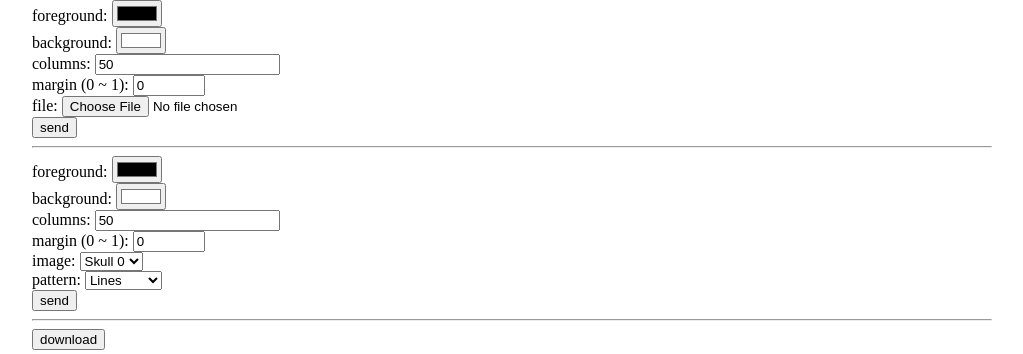
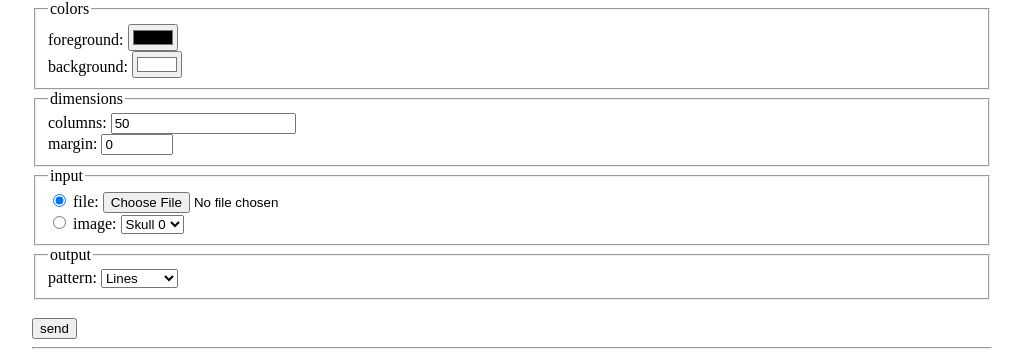
Before and after one commit to felipeog/image-to-pattern, a website built with Vite: page index.html in a window 1280 px wide. Shown: the top 354 px of the page, without its empty margins (128-1151 px from the left). Built offline with nearby package versions, Linux system fonts and the light colour scheme.

Commit message:
unify form

```diff
--- a/index.html
+++ b/index.html
@@ -12,30 +12,31 @@
   </head>
 
   <body>
-    <form id="file-form">
+    <form id="form">
+      <fieldset>
+        <legend>colors</legend>
+
         <label>
           foreground:
           <input type="color" name="foreground" value="#000000" />
         </label>
-
         <br />
-
         <label>
           background:
           <input type="color" name="background" value="#ffffff" />
         </label>
+      </fieldset>
 
-      <br />
+      <fieldset>
+        <legend>dimensions</legend>
 
         <label>
           columns:
           <input type="number" name="columns" value="50" />
         </label>
-
         <br />
-
         <label>
-        margin (0 ~ 1):
+          margin:
           <input
             type="number"
             name="margin"
@@ -45,71 +46,34 @@
             step="0.02"
           />
         </label>
+      </fieldset>
 
-      <br />
+      <fieldset>
+        <legend>input</legend>
 
+        <input type="radio" name="input" value="file" checked />
         <label>
           file:
           <input type="file" name="upload" accept="image/*" />
         </label>
-
         <br />
-
-      <input type="submit" value="send" />
-    </form>
-
-    <hr />
-
-    <form id="image-form">
-      <label>
-        foreground:
-        <input type="color" name="foreground" value="#000000" />
-      </label>
-
-      <br />
-
-      <label>
-        background:
-        <input type="color" name="background" value="#ffffff" />
-      </label>
-
-      <br />
-
-      <label>
-        columns:
-        <input type="number" name="columns" value="50" />
-      </label>
-
-      <br />
-
-      <label>
-        margin (0 ~ 1):
-        <input
-          type="number"
-          name="margin"
-          value="0"
-          min="0"
-          max="1"
-          step="0.02"
-        />
-      </label>
-
-      <br />
-
+        <input type="radio" name="input" value="image" />
         <label>
           image:
           <select name="image" id="image-select"></select>
         </label>
+      </fieldset>
 
-      <br />
+      <fieldset>
+        <legend>output</legend>
 
         <label>
           pattern:
           <select name="pattern" id="pattern-select"></select>
         </label>
+      </fieldset>
 
       <br />
-
       <input type="submit" value="send" />
     </form>
 
--- a/src/main.ts
+++ b/src/main.ts
@@ -5,7 +5,7 @@
 // =============================================================================
 
 /*
-unify shared form inputs
+improve layout
 */
 
 // =============================================================================
@@ -30,8 +30,7 @@ const patternOptions = [
 const img = new Image();
 const canvas = new OffscreenCanvas(0, 0);
 const context = canvas.getContext("2d", { willReadFrequently: true });
-const fileForm = $("#file-form") as HTMLFormElement;
-const imageForm = $("#image-form") as HTMLFormElement;
+const form = $("#form") as HTMLFormElement;
 const inputImage = $("#input") as HTMLImageElement;
 const outputSvg = $("#output") as SVGSVGElement;
 const downloadButton = $("#download-button") as HTMLButtonElement;
@@ -41,8 +40,7 @@ const downloadButton = $("#download-button") as HTMLButtonElement;
 // =============================================================================
 
 window.addEventListener("load", handleWindowLoad);
-fileForm.addEventListener("submit", handleFormSubmit);
-imageForm.addEventListener("submit", handleFormSubmit);
+form.addEventListener("submit", handleFormSubmit);
 downloadButton.addEventListener("click", handleDownloadButtonClick);
 
 // =============================================================================
@@ -79,8 +77,8 @@ function handleFormSubmit(event: SubmitEvent) {
   if (!context) return;
 
   const formElement = event.target as HTMLFormElement;
-  const formId = formElement.getAttribute("id");
   const formData = new FormData(formElement);
+  const input = String(formData.get("input"));
   const columns = Number(formData.get("columns"));
   const foreground = String(formData.get("foreground"));
   const background = String(formData.get("background"));
@@ -88,13 +86,13 @@ function handleFormSubmit(event: SubmitEvent) {
   const pattern = formData.get("pattern") as string;
   let imgSrc = "";
 
-  if (formId === "file-form") {
+  if (input === "file") {
     const file = formData.get("upload") as Blob;
     if (!file) return;
     imgSrc = URL.createObjectURL(file);
   }
 
-  if (formId === "image-form") {
+  if (input === "image") {
     const image = formData.get("image") as string;
     if (!image) return;
     imgSrc = image;
```
Lines whose indentation alone changed are shown as unchanged.
